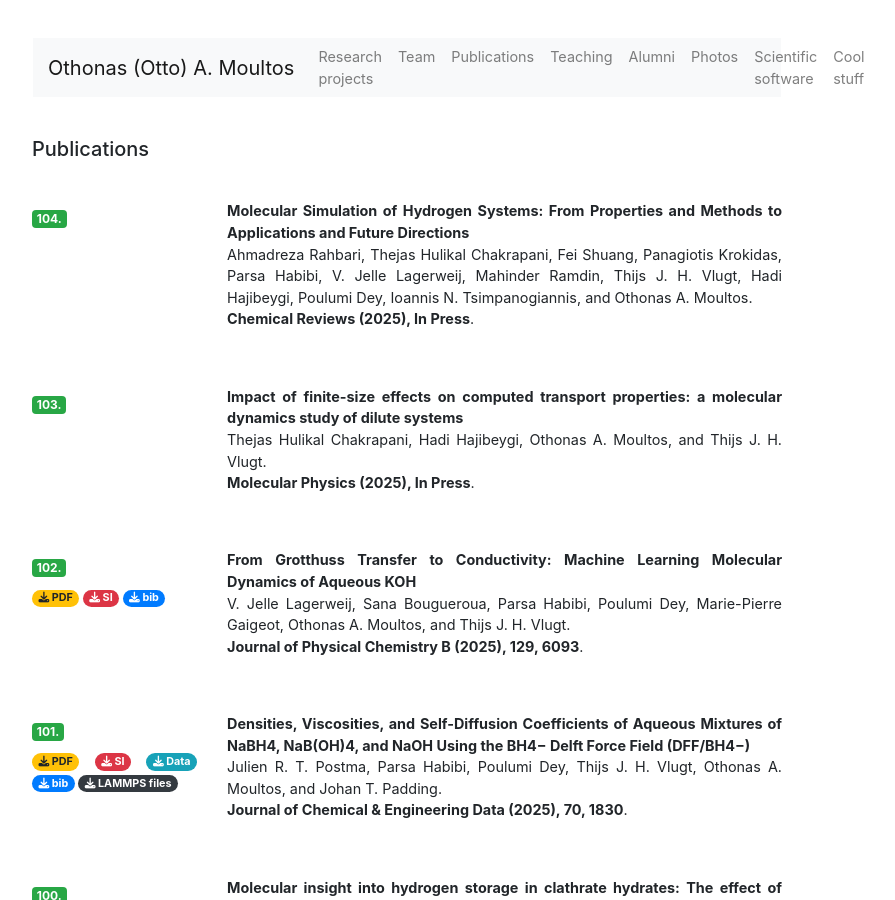
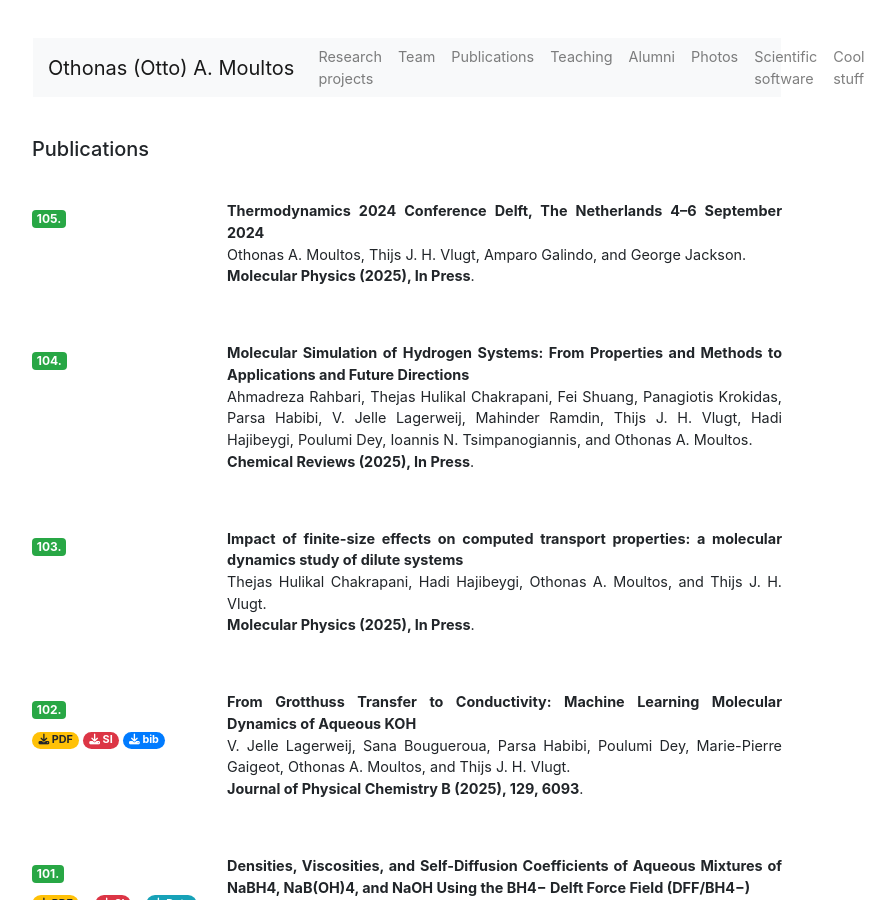
Before and after one commit to omoultosEthTuDelft/web, a Jekyll site: the page built from publications/index.md, in a window 1280 px wide and 900 px high. Shown: the whole window, without its empty margins (233-1128 px from the left). Built offline with Jekyll 4.4.1, drawn with Linux system fonts in a browser that asks for light colours; nearby versions of some CDN libraries.

Commit message:
newpaper

```diff
--- a/publications/index.md
+++ b/publications/index.md
@@ -3,6 +3,14 @@ layout: default
 title: "Publications"
 
 publications:
+  - { number: "105.",
+    title: "Thermodynamics 2024 Conference Delft, The Netherlands 4–6 September 2024",
+    authors: "Othonas A. Moultos, Thijs J. H. Vlugt, Amparo Galindo, and George Jackson",
+    venue: "Molecular Physics (2025), In Press"
+    #,
+    # pdf: "assets/publications/102.Lagerweij_JPCB_2025_129_6093.pdf",
+    # bib: "assets/publications/bib/102.Lagerweij_JPCB_2025_129_6093.bib"
+    }
   - { number: "104.",
     title: "Molecular Simulation of Hydrogen Systems: From Properties and Methods to Applications and Future Directions",
     authors: "Ahmadreza Rahbari, Thejas Hulikal Chakrapani, Fei Shuang, Panagiotis Krokidas, Parsa Habibi, V. Jelle Lagerweij, Mahinder Ramdin, Thijs J. H. Vlugt, Hadi Hajibeygi, Poulumi Dey, Ioannis N. Tsimpanogiannis, and Othonas A. Moultos",
```
